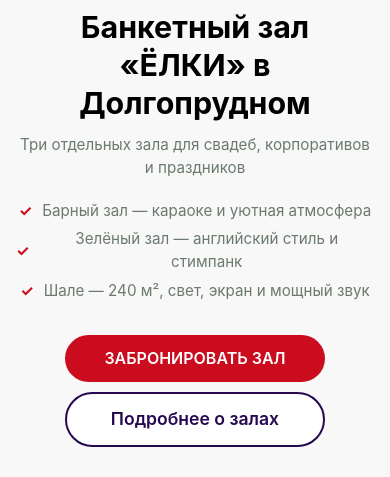
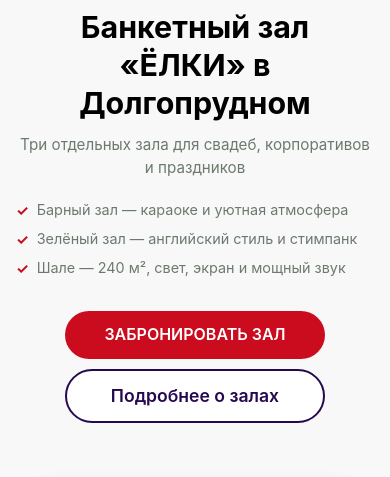
Before and after one commit to Marinochka04/yolki-event-hall, a plain HTML site: page index.html in a window 390 px wide. Shown: the part 72-549 px from the top of the page. Drawn offline with Linux system fonts and the light colour scheme.

Commit message:
Fix hero list

```diff
--- a/css/layout/hero.css
+++ b/css/layout/hero.css
@@ -47,15 +47,18 @@
 
 .hall-description p {
     display: flex;
-    align-items: center;
+    align-items: flex-start;
     gap: 10px;
     font-size: 1.1rem;
+    line-height: 1.5;
 }
 
 .hall-description p::before {
     content: "✓";
     color: #CA0C1E;
     font-weight: bold;
+    flex-shrink: 0;
+    margin-top: 2px;
 }
 
 .hero-buttons {
@@ -142,6 +145,8 @@
 
     .hall-description p {
         justify-content: center;
+        align-items: flex-start;
+        text-align: left;
     }
 
     .hero-image {
@@ -152,7 +157,6 @@
     .hero-buttons {
         justify-content: center;
     }
-
 }
 
 @media (max-width: 576px) {
@@ -174,13 +178,20 @@
     }
 
     .hall-description {
-        gap: 6px;
+        gap: 8px;
         margin: 8px 0;
     }
 
     .hall-description p {
-        font-size: 0.95rem;
-        justify-content: center;
+        font-size: 0.9rem;
+        justify-content: flex-start;
+        text-align: left;
+        line-height: 1.4;
+        gap: 8px;
+    }
+
+    .hall-description p::before {
+        margin-top: 1px;
     }
 
     .hero-buttons {
```
